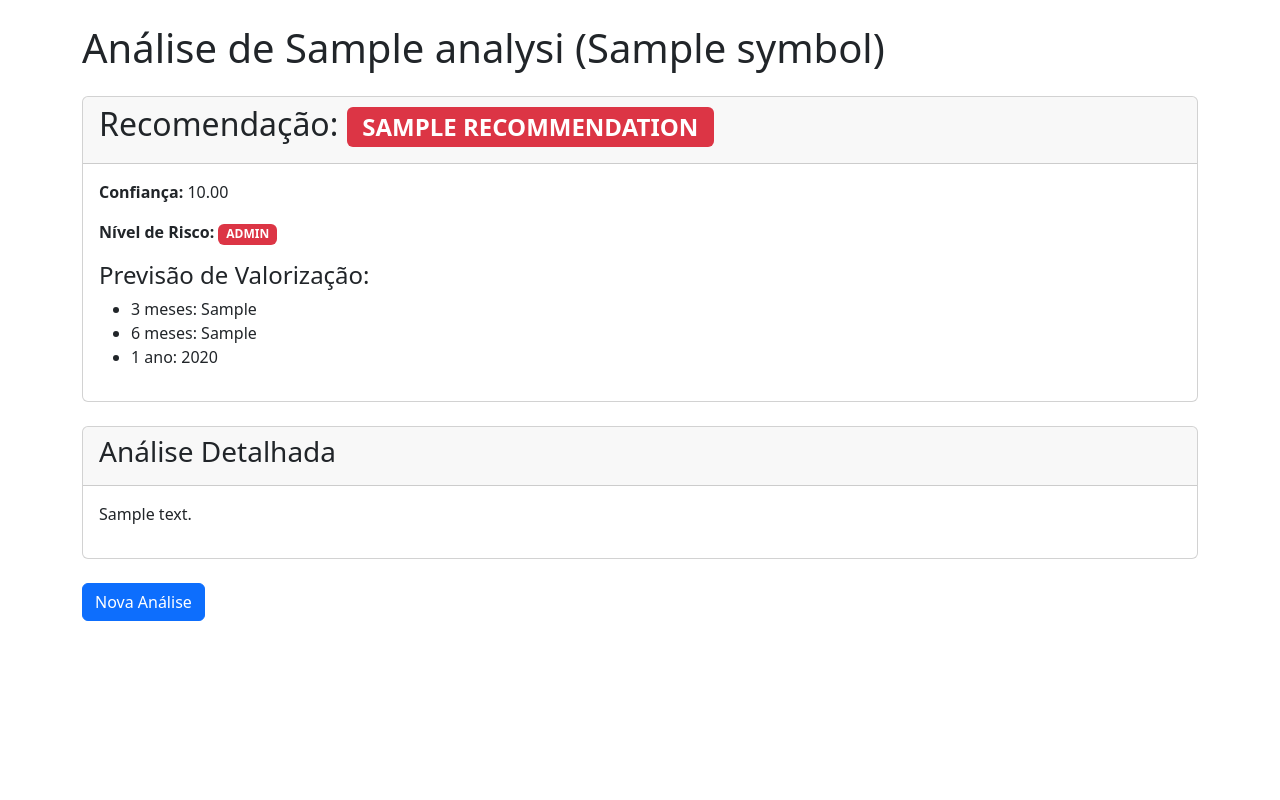
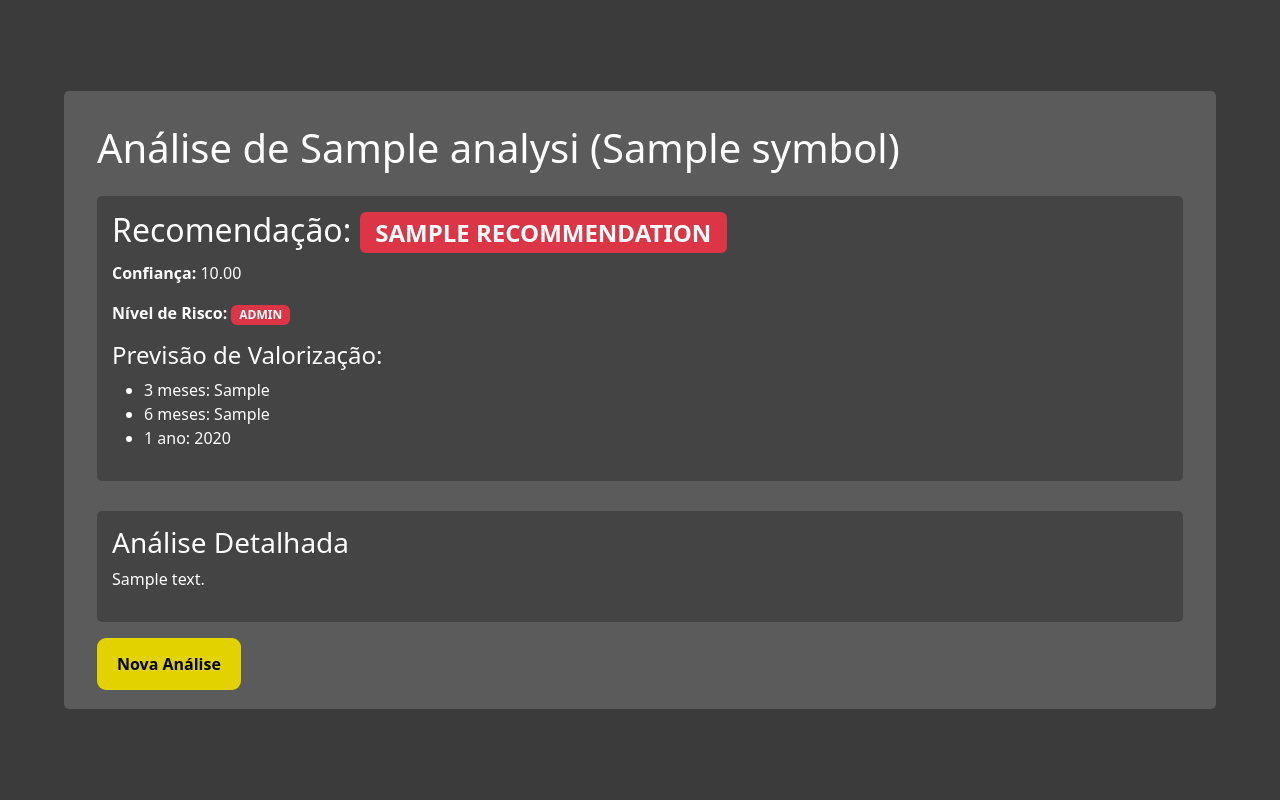
Before and after one commit to joaovitor644/prototype-crypto-IA, a Django app: template crypto_app/templates/crypto_app/analysis.html in a window 1280 px wide. Run offline with Django 5.2, Linux system fonts and the light colour scheme; the template is opened without the code that fills it: most values are stand-ins (such as "Sample title", 1, 10 or a date in 2020); some libraries are stand-ins or nearby versions.

Commit message:
Novas mudanças no frontend

```diff
--- a/crypto_app/templates/crypto_app/analysis.html
+++ b/crypto_app/templates/crypto_app/analysis.html
@@ -3,7 +3,7 @@
 {% block content %}
 <h1 class="mb-4">Análise de {{ analysis.name }} ({{ analysis.symbol }})</h1>
 
-<div class="card mb-4">
+<div class="card1">
     <div class="card-header">
         <h2>Recomendação:
             <span class="badge
@@ -34,7 +34,7 @@
     </div>
 </div>
 
-<div class="card mb-4">
+<div class="card1">
     <div class="card-header">
         <h3>Análise Detalhada</h3>
     </div>
@@ -43,5 +43,5 @@
     </div>
 </div>
 
-<a href="{% url 'index' %}" class="btn btn-primary">Nova Análise</a>
+<a href="{% url 'index' %}" class="analyze-btn">Nova Análise</a>
 {% endblock %}
--- a/crypto_app/templates/crypto_app/base.html
+++ b/crypto_app/templates/crypto_app/base.html
@@ -1,14 +1,58 @@
+{% load static %}
 <!DOCTYPE html>
 <html lang="pt-br">
 <head>
     <meta charset="UTF-8">
     <meta name="viewport" content="width=device-width, initial-scale=1.0">
     <title>Análise de Criptomoedas</title>
+    <link rel="icon" type="image/x-icon" href="{% static 'images/favicon.ico' %}">
     <link href="https://cdn.jsdelivr.net/npm/bootstrap@5.3.0/dist/css/bootstrap.min.css" rel="stylesheet">
+    <style>
+        body {
+    display: flex;
+    justify-content: center;
+    align-items: center;
+    height: 100vh;
+    background-color: #3b3b3b;
+    margin: 0; /* Remove default body margin */
+}
+
+    .analyze-btn {
+        padding: 15px 20px;
+        background-color: #e2d300;
+        border: none;
+        border-radius: 9px;
+        font-weight: bold;
+        cursor: pointer;
+        text-decoration: none;
+        color: black;
+    }
+
+    .card1 {
+        background-color: #444;
+        color: white;
+        max-height: 1200px;
+        overflow-y: auto;
+        max-height: 700px;
+        padding: 15px;
+        border-radius:5px;
+        margin:auto auto 30px auto;
+    }
+
+    .container1{
+        background-color: #5b5b5b;
+        margin: auto auto;
+        color: white;
+        border-radius: 5px;
+        margin: auto;
+        padding: 33px;
+        width:90% ;
+    }
+    </style>
     <script src="https://cdn.plot.ly/plotly-latest.min.js"></script>
 </head>
 <body>
-    <div class="container mt-4">
+    <div class="container1">
         {% block content %}
         {% endblock %}
     </div>
--- a/crypto_app/templates/crypto_app/dashboard.html
+++ b/crypto_app/templates/crypto_app/dashboard.html
@@ -1,3 +1,4 @@
+{% load static %}
 
 <!DOCTYPE html>
 <html lang="pt-br">
@@ -7,6 +8,7 @@
     <title>Crypto Dashboard</title>
     <script src="https://cdn.jsdelivr.net/npm/chart.js"></script>
     <script src="https://cdnjs.cloudflare.com/ajax/libs/jquery/3.6.0/jquery.min.js"></script>
+    <link rel="icon" type="image/x-icon" href="{% static 'images/favicon.ico' %}">
     <link href="https://cdn.jsdelivr.net/npm/bootstrap@5.3.2/dist/css/bootstrap.min.css" rel="stylesheet">
     {% load static %}
     <link rel="stylesheet" type="text/css" href="{% static 'crypto_app/style.css' %}">
```
Also changed, not shown: crypto_app/templates/crypto_app/index.html (+5 -2 lines), README.md, db.sqlite3.
